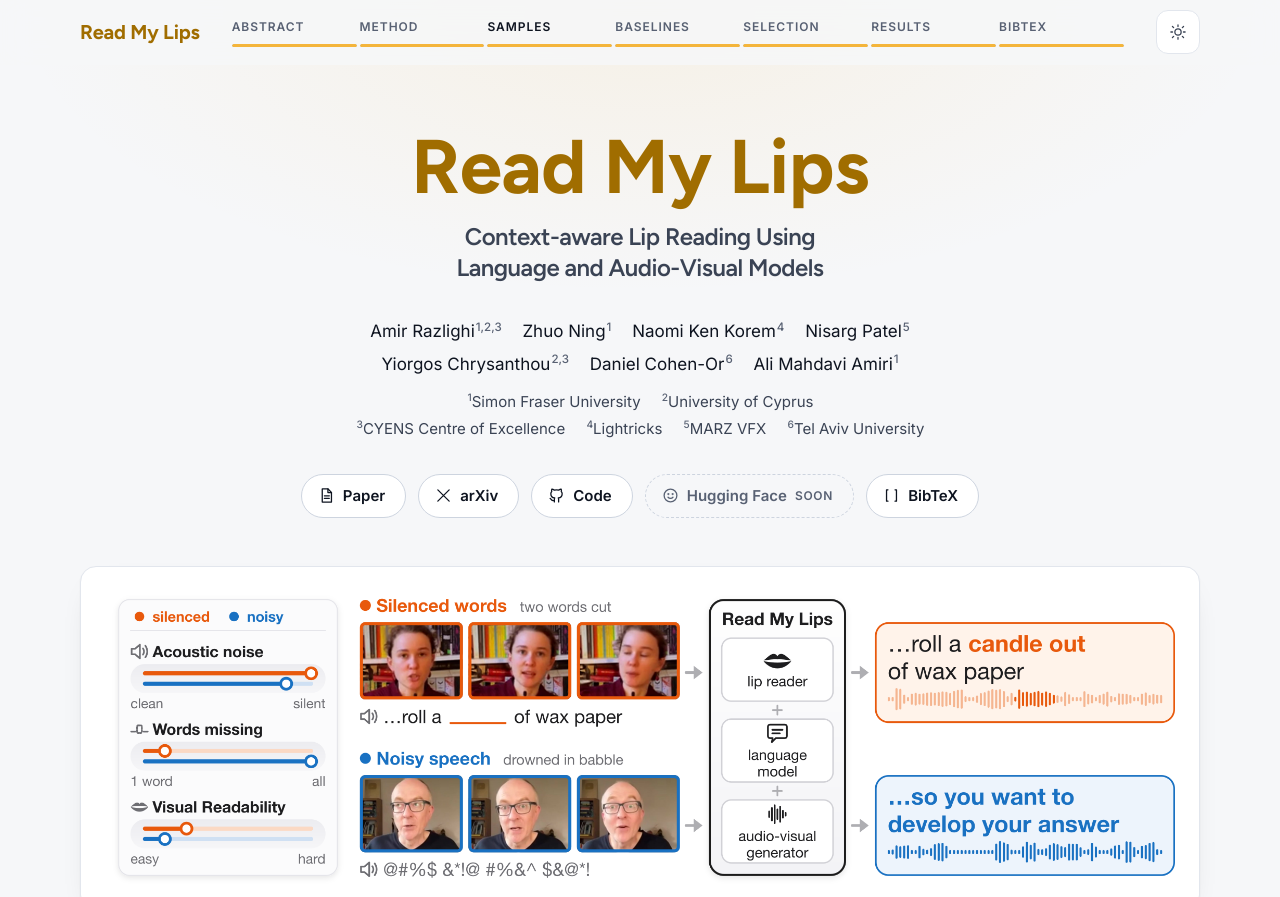
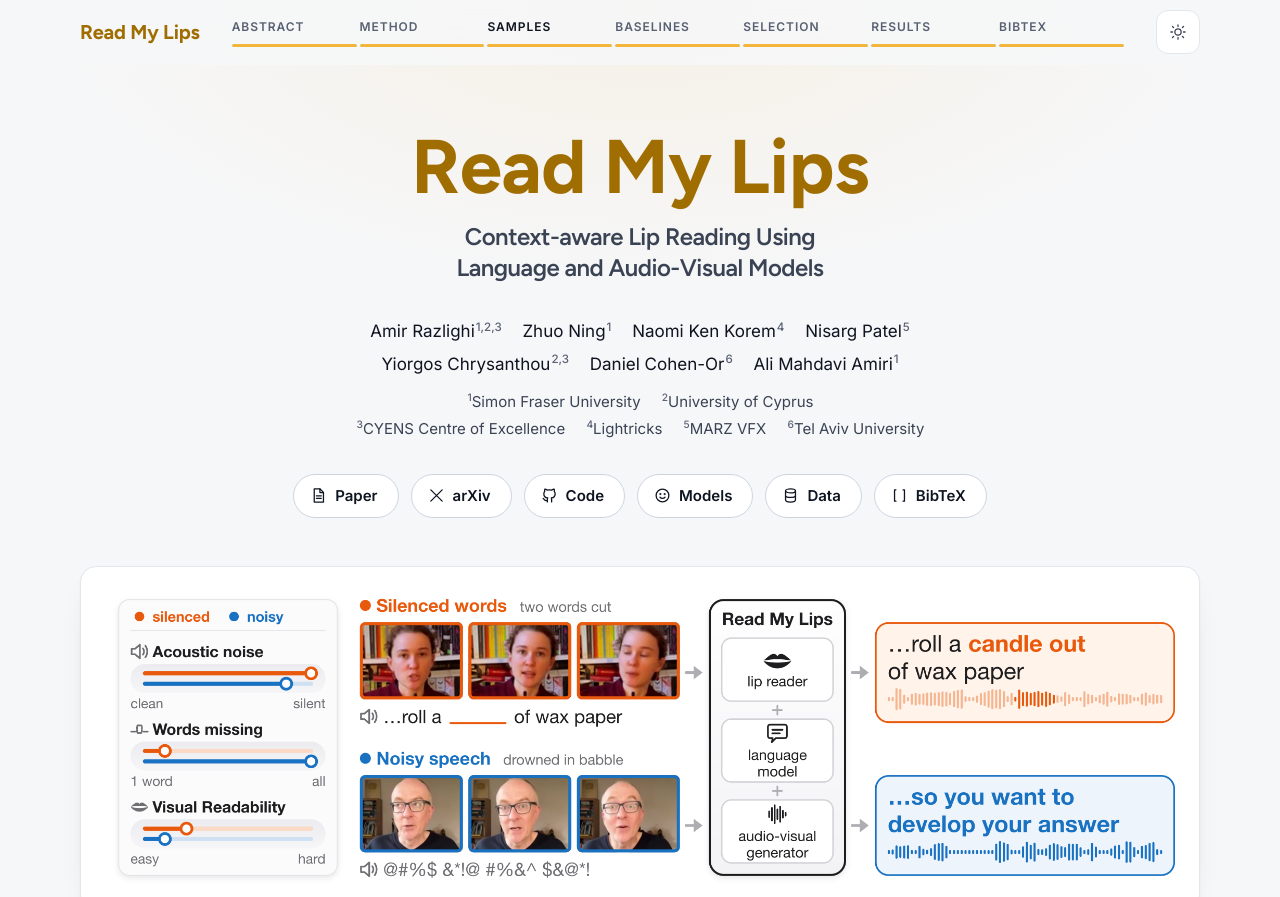
Before and after one commit to amirhossein-razlighi/read_my_lips, a plain HTML site: page index.html in a window 1280 px wide. Shown: the top 897 px of the page. Drawn offline with Linux system fonts and the light colour scheme.

Commit message:
Link the released models and data on Hugging Face

```diff
--- a/assets/css/style.css
+++ b/assets/css/style.css
@@ -192,8 +192,6 @@ h1 { margin: 0; font-family: var(--display); font-weight: 700; letter-spacing: -
   transition: border-color .15s, background .15s; }
 .btn:hover { border-color: var(--ink-3); }
 .btn svg { width: 17px; height: 17px; fill: none; stroke: currentColor; stroke-width: 1.8; stroke-linecap: round; stroke-linejoin: round; }
-.btn[data-placeholder] { color: var(--ink-3); border-style: dashed; cursor: default; background: transparent; }
-.btn .soon { font-size: var(--fs-2xs); font-weight: 600; text-transform: uppercase; letter-spacing: .06em; color: var(--ink-3); }
 
 /* figures: one panel style for the teaser and the pipeline */
 figure { margin: 0; }
--- a/index.html
+++ b/index.html
@@ -56,8 +56,8 @@
           <a class="btn" href="https://arxiv.org/pdf/2611.33117"><svg viewBox="0 0 24 24" aria-hidden="true"><path d="M6 2.8h8.2L19 7.6v13.6H6z"/><path d="M14 2.8v5h5M9 12.5h7M9 16h7"/></svg>Paper</a>
           <a class="btn" href="https://arxiv.org/abs/2611.33117"><svg viewBox="0 0 24 24" aria-hidden="true"><path d="M4 4l16 16M20 4L4 20"/></svg>arXiv</a>
           <a class="btn" href="https://github.com/amirhossein-razlighi/read_my_lips"><svg viewBox="0 0 24 24" aria-hidden="true"><path d="M9 19c-4.3 1.4-4.3-2.5-6-3m12 5v-3.5c0-1 .1-1.4-.5-2 2.8-.3 5.5-1.4 5.5-6a4.6 4.6 0 0 0-1.3-3.2 4.2 4.2 0 0 0-.1-3.2s-1.1-.3-3.5 1.3a12.3 12.3 0 0 0-6.2 0C6.5 2.8 5.4 3.1 5.4 3.1a4.2 4.2 0 0 0-.1 3.2A4.6 4.6 0 0 0 4 9.5c0 4.6 2.7 5.7 5.5 6-.6.6-.6 1.2-.5 2V21"/></svg>Code</a>
-          <!-- HUGGING FACE: replace href="#" with the model / demo URL and delete the data-placeholder attribute -->
-          <a class="btn" href="#" data-placeholder="true" title="Coming soon"><svg viewBox="0 0 24 24" aria-hidden="true"><circle cx="12" cy="12" r="9"/><path d="M8.5 14.5c1.8 2 5.2 2 7 0"/><circle cx="9" cy="10" r=".6"/><circle cx="15" cy="10" r=".6"/></svg>Hugging Face <span class="soon">soon</span></a>
+          <a class="btn" href="https://huggingface.co/AmirHossein-razlighi/read-my-lips"><svg viewBox="0 0 24 24" aria-hidden="true"><circle cx="12" cy="12" r="9"/><path d="M8.5 14.5c1.8 2 5.2 2 7 0"/><circle cx="9" cy="10" r=".6"/><circle cx="15" cy="10" r=".6"/></svg>Models</a>
+          <a class="btn" href="https://huggingface.co/datasets/AmirHossein-razlighi/read-my-lips-data"><svg viewBox="0 0 24 24" aria-hidden="true"><ellipse cx="12" cy="5.5" rx="7" ry="2.7"/><path d="M5 5.5v13c0 1.5 3.1 2.7 7 2.7s7-1.2 7-2.7v-13M5 12c0 1.5 3.1 2.7 7 2.7s7-1.2 7-2.7"/></svg>Data</a>
           <a class="btn" href="#bibtex"><svg viewBox="0 0 24 24" aria-hidden="true"><path d="M7 4H5v16h2M17 4h2v16h-2"/></svg>BibTeX</a>
         </div>
 
```
